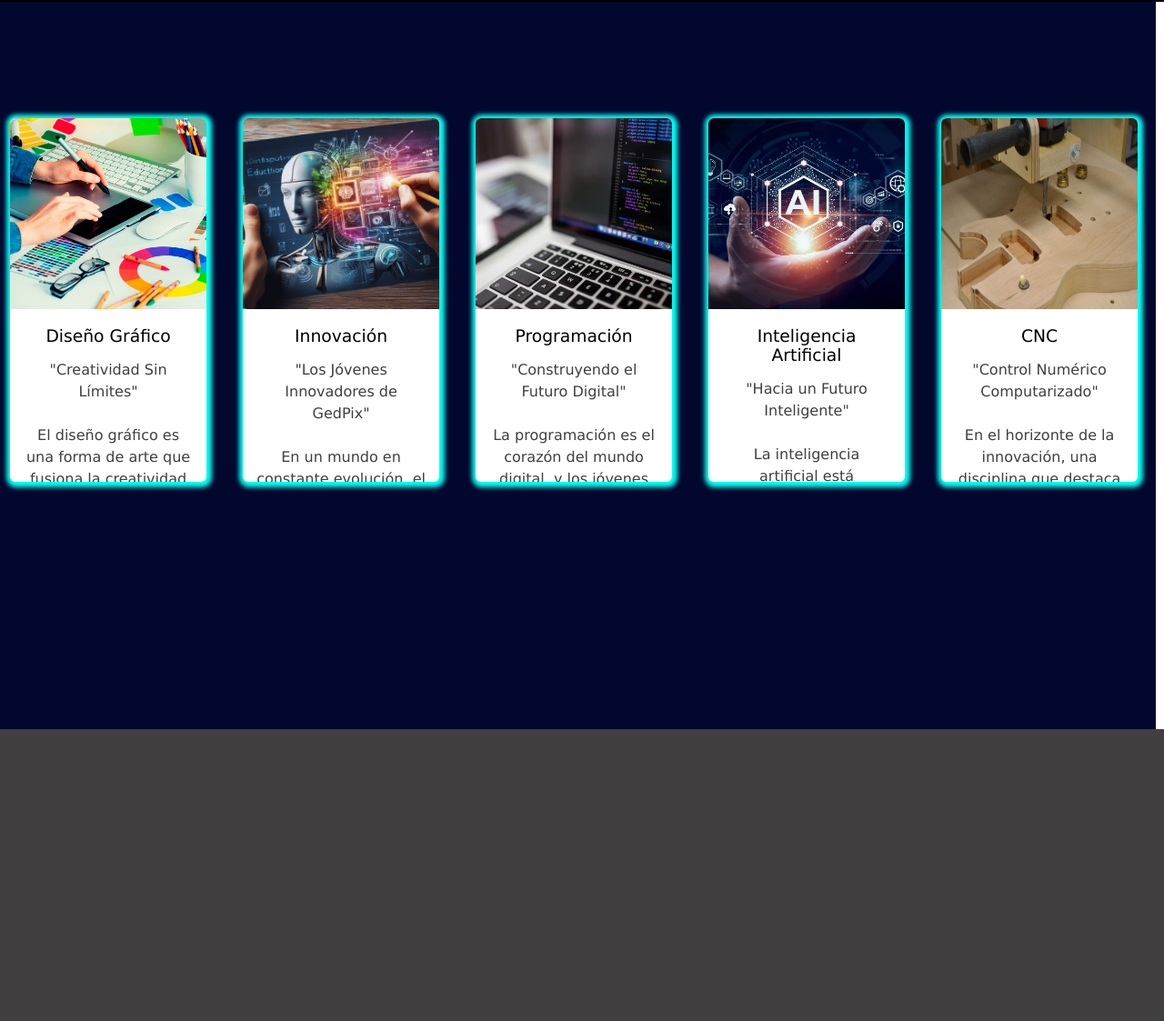
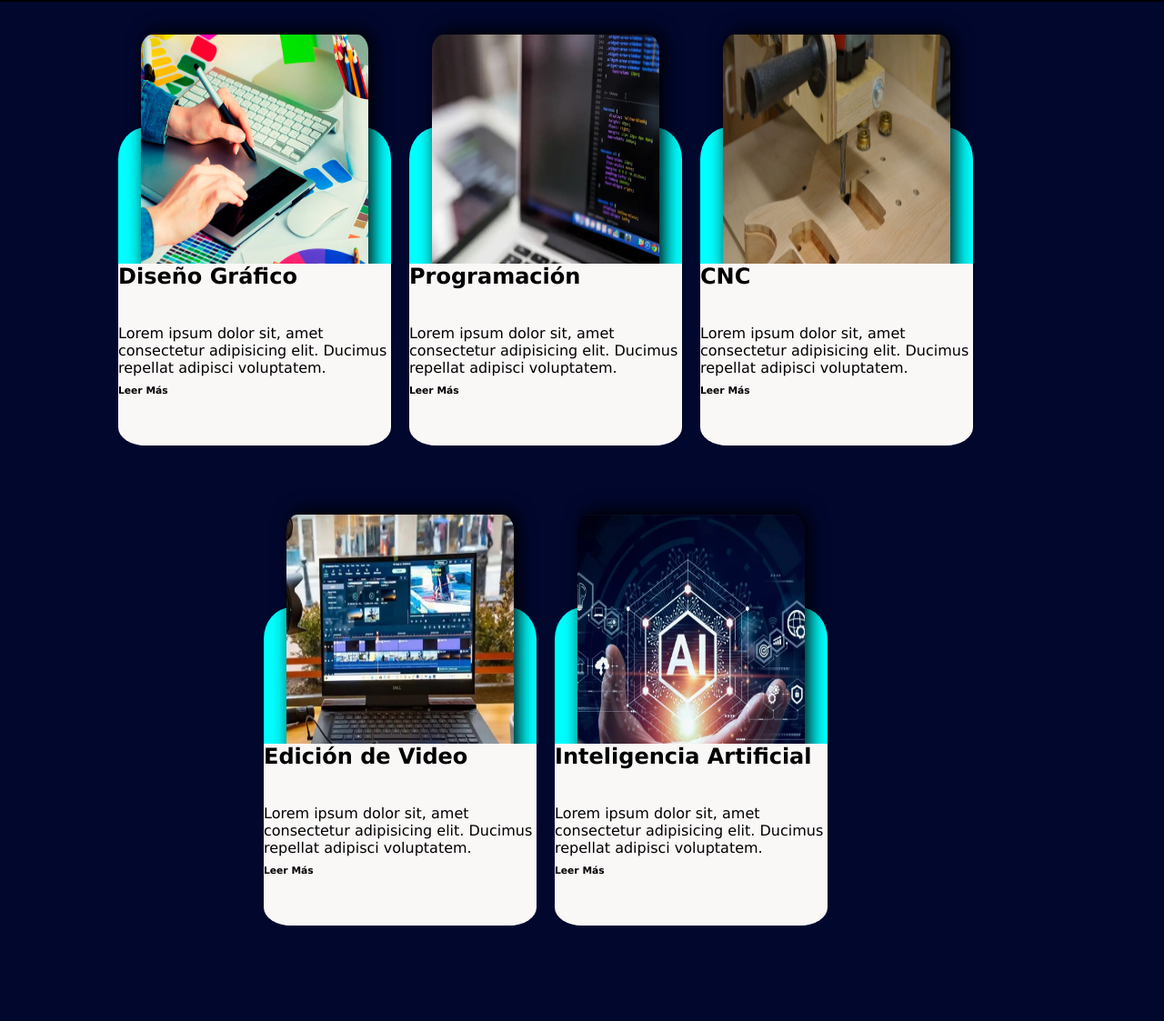
Before and after one commit to ELIZABETHSAX/CV-Elizabeth-Sax-Tech, a plain HTML site: page HTML-CSS_GedPix/index.html in a window 1280 px wide. Shown: the part 798-1921 px from the top of the page at 91% size. Drawn offline with Linux system fonts and the light colour scheme; a small style sheet from the web is missing.

Commit message:
Cambios 00:37 am 21-11-2023

```diff
--- a/HTML-CSS_GedPix/CSS/Styles.css
+++ b/HTML-CSS_GedPix/CSS/Styles.css
@@ -90,65 +90,130 @@
 
     /*---------SECTION_Quiénes_Somos---------*/
 
-    .nosotros { /*Section Quiénes Somos*/
+    #nosotros { /*Section Quiénes Somos*/
+        width: 100vw;
+        height: 160vh;
+        background-color: #02072e;
+    }
+
+    .container {
+        height: 100vh;
+        max-width: 1200px;
         display: flex;
-        width: 100vw;
-        height: 100vh;
-        background-color: #02072e;
-        margin-left: -0.7%;
+        flex-wrap: wrap;
+        justify-content: center;
     }
 
     .card {
-        width: 50%;
-        height: 50%;
-        margin: 20px;
-        margin-top: 10%;
-        border-radius: 6px;
-        overflow: hidden;
-        background: #ffffff;
-        box-shadow: 1px 1px 5px 5px rgb(5, 255, 243);
-        cursor: pointer;
-        transition: all 400ms ease;
-    }
-    .card:hover {
-        box-shadow: 5px 5px 20px rgba(0,0,0,0.4);
-        transform: translateY(-3%);
-    }
-    .card img {
-        width: 100%;
-        height: 210px;
-    }
-    .card .contenido {
-        padding: 15px;
-        text-align: center;
-    }
-   .card .contenido p {
-        line-height: 1.5;
-        color: #413f3f;
-   }
-   .card .contenido h3{
-        font-weight: 400;
-        margin-bottom: 15px;
-   }
-   .card .contenido h2{
-    font-weight: 400;
-    margin-bottom: 15px;
+        height: 350px;
+        width: 300px;
+        margin: 10px;
+        transition: 300ms;
     }
 
-   /*.card .contenido a {
-        text-decoration: none;
-        display: inline-block;
-        padding: 10px;
-        margin-top: 10px;
-        color: #2fb4cc;
-        border: 1px solid #2fb4cc;
-        border-radius: 4px;
-        transition: all 400ms ease;
-   }*/
-   .card .contenido a:hover {
-        background: #2fb4cc;
-        color: #fff;
+    .personaje, .personaje_2, .personaje_3 {
+        margin-top: 10%;
+        height: 350px;
+        width: 300px;
+        display: flex;
+        justify-content: center;
+        align-items: center;
+        border-radius: 10%;
+        background-color: aqua;
+        transition: 300ms;
+        position: absolute;
     }
+    .personaje_4, .personaje_5 {
+        margin-top: 20%;
+        height: 350px;
+        width: 300px;
+        display: flex;
+        justify-content: center;
+        align-items: center;
+        border-radius: 10%;
+        background-color: aqua;
+        transition: 300ms;
+        position: absolute;
+    }
+
+
+    .imagen_personaje img{
+        height: 350px;
+        width: 250px;
+        border-radius: 5%;
+        background-size: cover;
+        margin-bottom: 200px;
+        transition: 300ms;
+        filter: drop-shadow(5px -4px 10px #000);
+    }
+
+    .imagen_personaje_2 img{
+        height: 350px;
+        width: 250px;
+        border-radius: 5%;
+        background-size: cover;
+        margin-bottom: 200px;
+        transition: 300ms;
+        filter: drop-shadow(5px -4px 10px #000);
+    }
+
+    .imagen_personaje_3 img{
+        height: 350px;
+        width: 250px;
+        border-radius: 5%;
+        background-size: cover;
+        margin-bottom: 200px;
+        transition: 300ms;
+        filter: drop-shadow(5px -4px 10px #000);
+    }
+    .imagen_personaje_4 img{
+        height: 350px;
+        width: 250px;
+        border-radius: 5%;
+        background-size: cover;
+        margin-bottom: 200px;
+        transition: 300ms;
+        filter: drop-shadow(5px -4px 10px #000);
+    }
+
+    .imagen_personaje_5 img{
+        height: 350px;
+        width: 250px;
+        border-radius: 5%;
+        background-size: cover;
+        margin-bottom: 200px;
+        transition: 300ms;
+        filter: drop-shadow(5px -4px 10px #000);
+    }
+
+    .detalle, .detalle_2, .detalle_3, .detalle_4, .detalle_5{
+        height: 200px;
+        width: 300px;
+        background-color: #faf7f7;
+        position: absolute;
+        border-bottom-left-radius: 10%;
+        border-bottom-right-radius: 10%;
+        margin-top: 150px;
+        z-index: 2;
+        display: grid;
+        grid-template-rows: 1fr 1fr 1fr;
+        transition: 300ms;
+    }
+
+
+
+
+
+
+
+
+
+
+
+
+
+
+
 
 
     /*---------SECTION_Soluciones_IT---------*/
@@ -169,29 +234,29 @@
         background-color: rgb(24, 24, 26);
         z-index: 1;
     }
-
     .contacto img {
         width: 500px;
         height: 100%;
         margin-top: -0.1%;
     }
-    .contenedor h2 {
+    .contacto h2 {
         color: #faf7f7;
-        font-size: 20%;
+        font-size: 150%;
         margin-left: 10%;
-        margin-top: 18%;
+        margin-top: 1%;
+
     }
     .contacto p {
         color: #ffffff;
-        font-size: 10%;
+        font-size: 120%;
         font-family: Arial, Helvetica, sans-serif;
         margin-top: 5%;
         margin-right: 15%;
+
     }
-
     .contacto video {
         margin-left: 35%;
-        margin-top: 15%;
+        margin-top: 65%;
         width: 500px;
         height: 280px;
         box-shadow: 1px 1px 5px 5px #faf7f7;
@@ -217,13 +282,10 @@
     margin-left: 39%;
     text-shadow: 1px 1px 0 rgb(252, 251, 251);
     }
-
     .footer-contenido h1 {
     font-size: 1.5em; /*3em - 3 veces el tamaño de la letra actual*/
     color: white;
-
     }
-
     .footer-contenido h3 {
     margin-left: 58.5%;
     margin-bottom: -2%;
@@ -239,7 +301,6 @@
     width: 300px;
     margin-top: 1em;
     }
-
     .redes-sociales i {
     font-size: 2.8em;
     text-align: center;
@@ -248,7 +309,6 @@
     border-radius: 100% 100% 100% 100%;
     text-shadow: 1.5px 1.5px 0 rgb(0, 0, 0);
     }
-
     .redes-sociales:hover i {
     color: rgb(85, 233, 122);
     }
--- a/HTML-CSS_GedPix/index.html
+++ b/HTML-CSS_GedPix/index.html
@@ -52,17 +52,6 @@
     <section id="inicio">
         <div class="Bienvenidos">
         <img src="Image/Bienvenidos a GP/2daSection.png" alt="bienvenido_foto">
-        <h2>
-            <!--<p><span class="resaltado">✨"Te estarás preguntando quiénes somos y qué hacemos..."✨</span>
-                <br><br><br>👩‍💻Somos un diverso grupo de Estudiantes, Trabajadores y Expertos de diferentes<br>
-                edades y habilidades unidos por nuestra Pasión por la Tecnología.👨‍💻<br><br>Cada uno de nosotros
-                tiene objetivos personales únicos, pero compartimos<br>el deseo de aprender, enseñar y trabajar
-                en áreas como<br><span class="resaltado_02">Diseño Gráfico, Programación, CNC, Fotografía, Edición
-                y Marketing.</span><br><br>Y aún hay más Talentos por descubrir!!!<br><br>En esta presentación,
-                te introduciremos a nuestra organización corporativa,<br>revelaremos detalles sobre nuestra identidad,
-                objetivos y procesos,<br>y mostraremos cómo nuestra diversidad y conocimiento digital<br>nos impulsan
-                hacia un Futuro brillante de Innovación.<br><br><span class="resaltado_03">🚀¡Únete a nosotros en esta
-                emocionante aventura y descubre<br>lo que podemos lograr juntos en el mundo de la Tecnología!"</span></p>-->
         </div>
     </section>
     </main>
@@ -70,88 +59,78 @@
      <!---------NOSOTROS--------->
 
     <section id="nosotros">
-        <div class="nosotros">
-            <div class="card">
-                <figure>
-                    <img src="Image/Expertos/diseno-grafico.jpg">
-                </figure>
-            <div class="contenido">
-                <h3>Diseño Gráfico</h3>
-                 <p>"Creatividad Sin Límites"
-                <br><br>El diseño gráfico es una forma de arte que fusiona la creatividad con la tecnología.
-                Los jóvenes innovadores aportan una perspectiva fresca y audaz, desafiando las convenciones
-                y creando diseños que trascienden los límites de lo convencional. GedPix, como empresa líder
-                en diseño gráfico, valora la creatividad de los jóvenes talentos y les da la oportunidad de
-                innovar y explorar nuevas fronteras en el diseño gráfico.</p>
+
+     <div class="container">
+
+        <div class="card">
+            <div class="personaje">
+            <div class="imagen_personaje">
+                <img src="Image/Expertos/diseno-grafico.jpg">
             </div>
-            </div>
-
-         <div class="card">
-            <figure>
-                 <img src="Image/Expertos/Innovación.jpg">
-            </figure>
-            <div class="contenido">
-                 <h3>Innovación</h3>
-                <p>"Los Jóvenes Innovadores de GedPix"
-                <br><br>En un mundo en constante evolución, el papel de la innovación es fundamental para el
-                progreso en múltiples industrias, incluyendo el diseño gráfico, la programación y la inteligencia
-                artificial. En este contexto, los jóvenes innovadores son los motores de cambio que están dando
-                forma al futuro de estas disciplinas. En este escrito, exploramos cómo los jóvenes creativos y la
-                corporación GedPix están desempeñando un papel esencial en esta revolución.</p>
+                <div class="detalle">
+                    <h2>Diseño Gráfico</h2>
+                    <p>Lorem ipsum dolor sit, amet consectetur adipisicing elit. Ducimus repellat adipisci voluptatem.</p>
+                    <div class="btn"><h6>Leer Más</h6></div>
                 </div>
             </div>
+        </div>
+
 
         <div class="card">
-             <figure>
+            <div class="personaje_2">
+            <div class="imagen_personaje_2">
                 <img src="Image/Expertos/Programación.jpg">
-            </figure>
-            <div class="contenido">
-                 <h3>Programación</h3>
-                <p>"Construyendo el Futuro Digital"
-                <br><br>La programación es el corazón del mundo digital, y los jóvenes programadores están liderando
-                la carga en la creación de soluciones tecnológicas innovadoras. Su agilidad mental y su enfoque en la
-                resolución de problemas están impulsando el avance de la tecnología. GedPix reconoce la importancia de
-                la programación en la era digital y se asocia con jóvenes programadores para desarrollar soluciones
-                tecnológicas de vanguardia.</p>
+            </div>
+                <div class="detalle_2">
+                    <h2>Programación</h2>
+                    <p>Lorem ipsum dolor sit, amet consectetur adipisicing elit. Ducimus repellat adipisci voluptatem.</p>
+                    <div class="btn"><h6>Leer Más</h6></div>
                 </div>
             </div>
+        </div>
+
 
         <div class="card">
-            <figure>
-                 <img src="Image/Expertos/Inteligencia Artificial.jpg">
-            </figure>
-            <div class="contenido">
-                <h3>Inteligencia Artificial</h3>
-                <p>"Hacia un Futuro Inteligente"
-                <br><br>
-                La inteligencia artificial está revolucionando la forma en que interactuamos con la tecnología.
-                Los jóvenes innovadores son los pioneros en la creación de algoritmos, sistemas y aplicaciones de
-                IA que están transformando industrias enteras. GedPix está comprometida con la adopción de la
-                inteligencia artificial en su cartera de servicios y trabaja con jóvenes talentos para impulsar
-                avances significativos en esta área.</p>
+            <div class="personaje_3">
+            <div class="imagen_personaje_3">
+                <img src="Image/Expertos/CNC.png">
+            </div>
+                <div class="detalle_3">
+                    <h2>CNC</h2>
+                    <p>Lorem ipsum dolor sit, amet consectetur adipisicing elit. Ducimus repellat adipisci voluptatem.</p>
+                    <div class="btn"><h6>Leer Más</h6></div>
                 </div>
             </div>
+        </div>
 
         <div class="card">
-            <figure>
-                <img src="Image/Expertos/CNC.png">
-            </figure>
-            <div class="contenido">
-                <h3>CNC</h3>
-                <p>"Control Numérico Computarizado"
-                <br><br>
-                 En el horizonte de la innovación, una disciplina que destaca por su influencia es la CNC
-                 (Control Numérico Computarizado). Este avanzado método de manufactura combina la precisión de las
-                 máquinas controladas por computadora con la creatividad humana, permitiendo la creación de productos
-                y componentes altamente especializados. En GedPix, reconocemos el potencial transformador de la CNC y
-                la influencia que puede tener en la evolución de nuestras capacidades creativas y de producción.
-                Colaboramos estrechamente con jóvenes talentos y expertos en CNC para explorar nuevas posibilidades y
-                redefinir los límites de la fabricación moderna. Desde la talla de materiales hasta la impresión 3D,
-                la CNC se erige como un pilar esencial en nuestra búsqueda constante de innovación.</p>
-                <!--<a href="#">Leer más</a>-->
+            <div class="personaje_4">
+            <div class="imagen_personaje_4">
+                <img src="Image/Expertos/EdicionVideo.jpg">
+            </div>
+                <div class="detalle_4">
+                    <h2>Edición de Video</h2>
+                    <p>Lorem ipsum dolor sit, amet consectetur adipisicing elit. Ducimus repellat adipisci voluptatem.</p>
+                    <div class="btn"><h6>Leer Más</h6></div>
                 </div>
             </div>
+        </div>
+
+        <div class="card">
+            <div class="personaje_5">
+            <div class="imagen_personaje_5">
+                <img src="Image/Expertos/Inteligencia Artificial.jpg">
+            </div>
+                <div class="detalle_5">
+                    <h2>Inteligencia Artificial</h2>
+                    <p>Lorem ipsum dolor sit, amet consectetur adipisicing elit. Ducimus repellat adipisci voluptatem.</p>
+                    <div class="btn"><h6>Leer Más</h6></div>
                 </div>
+            </div>
+        </div>
+
+
+        </div>
     </section>
 
 
@@ -167,20 +146,18 @@
     <section id="contacto">
         <div class="contacto">
             <img src="Image/Bienvenidos a GP/GedBoot.jpeg" alt="bienvenido_foto">
-            <div class="contenedor">
-            <h2>"La Corporación GedPix: Fomentando la Innovación"</h2>
+            <!--<h2>"La Corporación GedPix: Fomentando la Innovación"</h2>
             <br>
             <br>
             <p>GedPix es una organización que comprende el valor de la innovacióny reconoce<br> el potencial
             de los jóvenes talentos en el diseño gráfico, la programación y la<br>inteligencia artificial.
             A través de asociaciones estratégicas, programas de mentores<br>y el apoyo a startups emergentes,
             GedPix se enorgullece de ser un impulsor de la innovación liderada por jóvenes en estas
-            disciplinas críticas.</p>
+            disciplinas críticas.</p>-->
 
             <video controls>
                 <source src="Video_GP/VideoCorporativo.mp4" type="video/mp4">
             </video>
-        </div>
         </div>
     </section>
 
@@ -194,7 +171,7 @@
     <h1>"Si Existe una Idea y Potencial, Existe GedPix"</h1>
     </div>
     <div class="redes-sociales">
-        <a href="https://www.instagram.com/gedpixx/" target="_blank">
+        <a href="https://www.instagram.com/gedpix.inc" target="_blank">
             <i class="fab fa-instagram"></i>
         </a>
     </div>
```
Also changed, not shown: HTML-CSS_GedPix/Image/Expertos/CNC.jpeg (deleted), HTML-CSS_GedPix/Image/Expertos/Diseño_Grafico.jpg (deleted), HTML-CSS_GedPix/Image/Expertos/EdicionVideo.jpg (added). Lines whose indentation alone changed are shown as unchanged.
